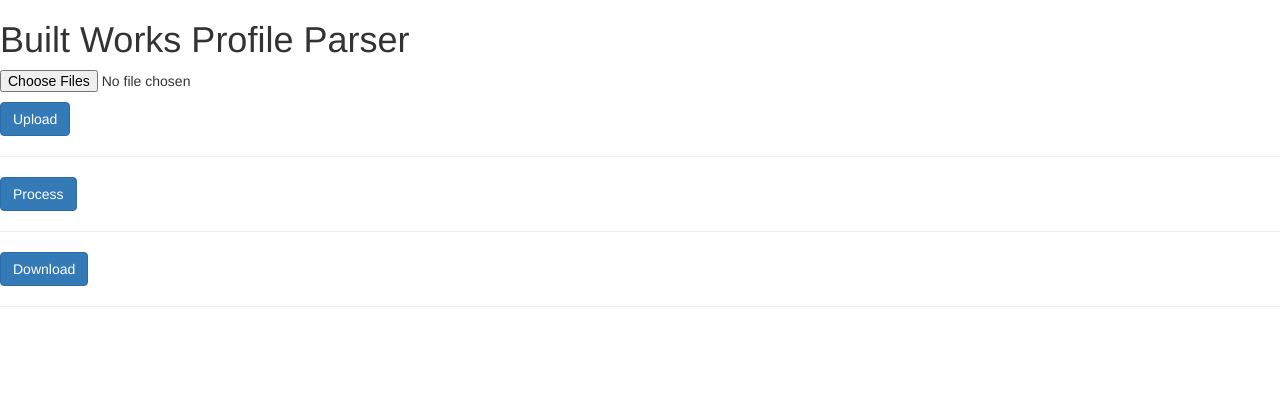
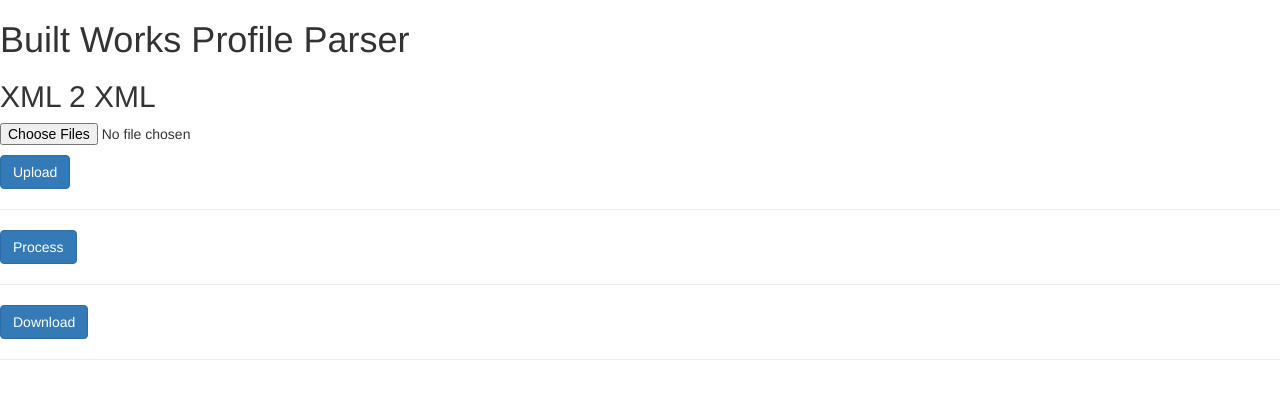
Before and after one commit to gtadigital/etl_application, a Flask app: page /built_works/ in a window 1280 px wide. Shown: the part 52-451 px from the top of the page. Run offline with Flask 2, Linux system fonts and the light colour scheme; some libraries are stand-ins or nearby versions.

Commit message:
Modified sub-title

```diff
--- a/templates/built_works.html
+++ b/templates/built_works.html
@@ -4,6 +4,7 @@ Built work page
 {% endblock %}
 {% block content %}
 <h1>Built Works Profile Parser</h1>
+<h2>XML 2 XML </h2>
 <form method="POST" action="" enctype="multipart/form-data">
   <p><input type="file" name="files[]" multiple="true" autocomplete="off" required></p>
   <p><button type="submit" class="btn btn-primary">Upload</button></p>
```
